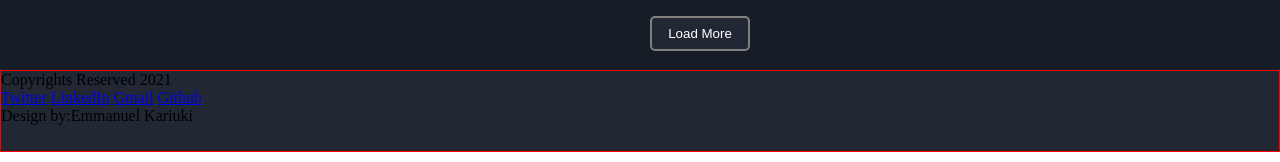
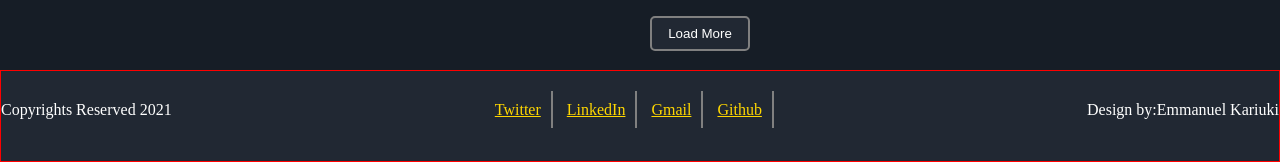
Before and after one commit to Kariuki1976/Portfolio, a plain HTML site: page index.html in a window 1280 px wide. Shown: the part 3694-3856 px from the top of the page. Drawn offline with Linux system fonts and the light colour scheme.

Commit message:
modified css

```diff
--- a/style.css
+++ b/style.css
@@ -433,7 +433,17 @@ ul {
 }
 
 .footer {
-    height: 80px;
+    height: 60px;
     border: 1px solid red;
     background: #212833;
+    display: flex;
+    justify-content: space-between;
+    padding-top: 30px;
+    color: white;
 }
+
+#cons {
+    color: gold;
+    border-right: 2px solid grey;
+    padding: 10px;
+}
```
